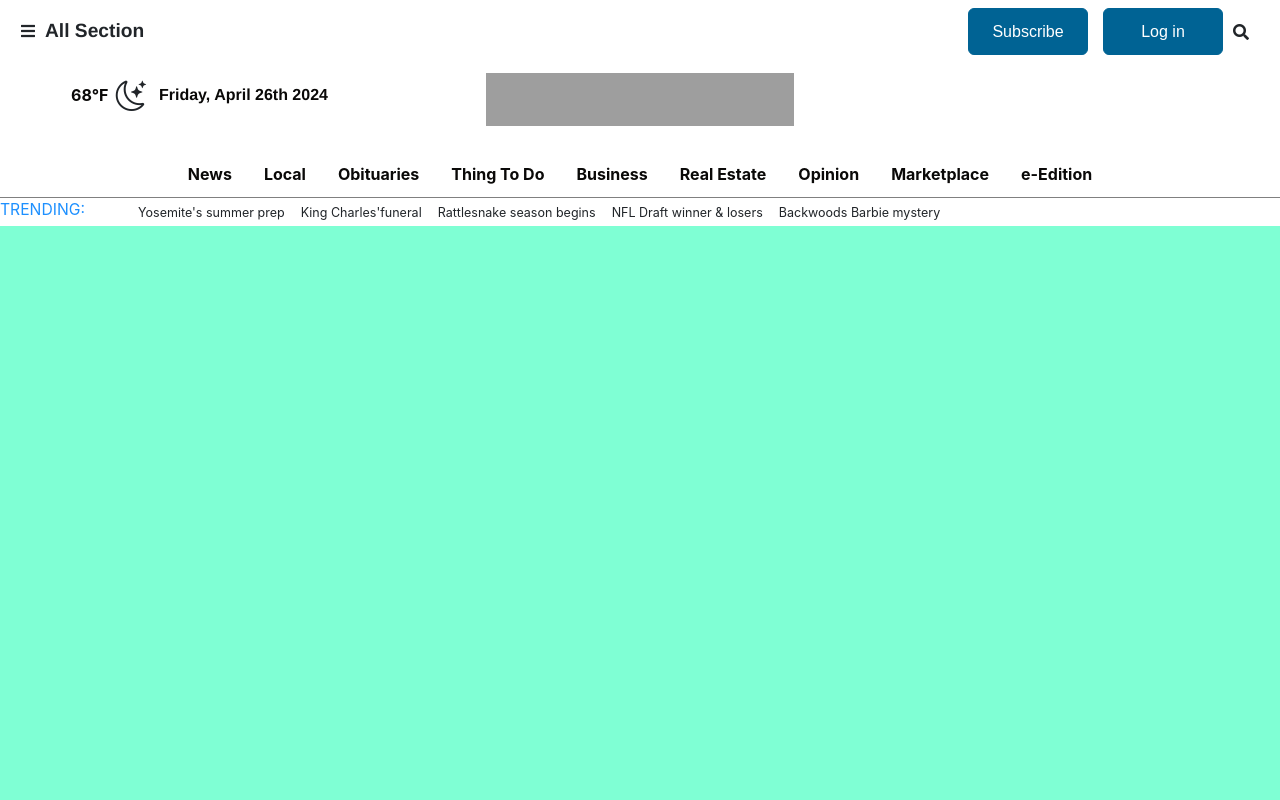
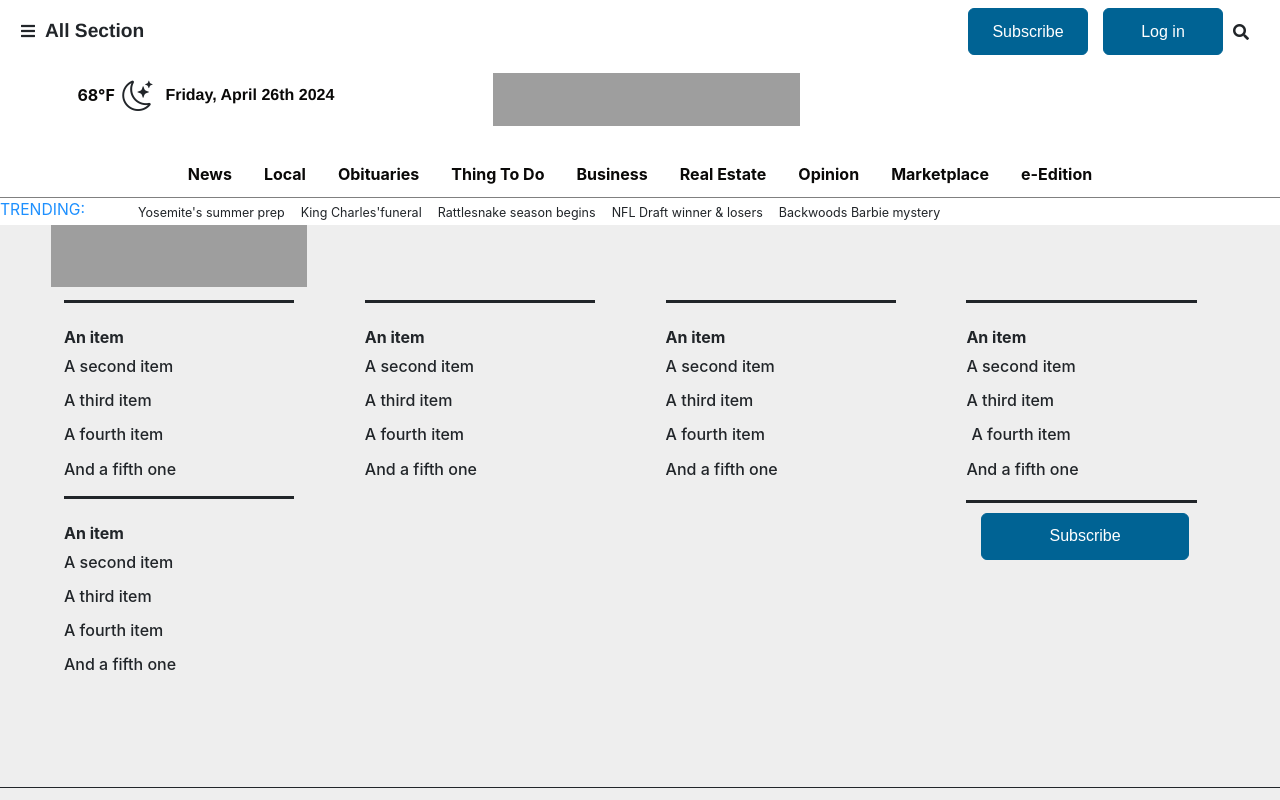
Before and after one commit to adi-web/mercury_news, a React (Create React App) app: page / in a window 1280 px wide. Shown: the top 800 px of the page. Built offline with nearby package versions, Linux system fonts and the light colour scheme; grey boxes are pictures that could not be loaded.

Commit message:
all responsive

```diff
--- a/src/App.css
+++ b/src/App.css
@@ -2,15 +2,29 @@
 .l,#adi{
 
     width: 100%;
-    height: auto;
+    height: 225px;
     background-color: white;
     position: -webkit-sticky; /* For Safari */
-    position: fixed;
-    top: 0;
 
+
+}
+.al{
+    display: grid;
+    position: relative;
 }
 
 .footer-container
 {
     position: relative;
 }
+.page-body
+{
+
+
+}
+@media only screen and (max-width: 1000px) {
+    .l,#adi{
+        height:64px;
+    }
+
+}
--- a/src/App.tsx
+++ b/src/App.tsx
@@ -13,14 +13,14 @@ function App() {
 
       <>
 
-
+        <div className="al">
           <div id="adi" className="l">
               <Header/>
           </div>
-          <Body/>
+
           <Footer/>
 
-
+        </div>
       </>
   );
 }
--- a/src/components/Body.css
+++ b/src/components/Body.css
@@ -2,6 +2,27 @@
 {
     width: 100%;
     height: 2000px;
-    background-color: aquamarine;
+    background-color: ghostwhite;
+
+
 
 }
+.primary-container{
+    margin-top: 25px;
+    margin-bottom: 16px;
+    margin-right: 93px;
+    margin-left: 93px;
+    background-color: red;
+    height: 250px;
+
+
+}
+.c{
+    position: unset;
+    width: 250px;
+}
+.principal-article
+{
+    display: inline-flex;
+    flex-wrap: wrap;
+}
--- a/src/components/Body.tsx
+++ b/src/components/Body.tsx
@@ -3,7 +3,17 @@ import './Body.css'
 function Body() {
     return (
         <div className="body-container">
-        fdsg
+
+            <div className="primary-container">
+                <div className="principal-article">
+
+
+
+
+                </div>
+            </div>
+
+
         </div>
     )
 }
--- a/src/components/Header.css
+++ b/src/components/Header.css
@@ -11,7 +11,7 @@
 .header{
     width: 100%;
     height: 226px;
-    position: static;
+
 
 
 }
@@ -21,6 +21,8 @@
     height: 64px;
     background-color: white;
     border-bottom-style: solid;
+    position: fixed;
+    top: 0;
 
 }
 
@@ -77,7 +79,7 @@
 }
 
 .first_nav, .col{
-    width: 100%;
+    width: 100vw;
     height: 63px;
     align-content: center;
 
@@ -317,6 +319,10 @@
 
 .navbar>.container-fluid{
     justify-content: center;
+    width: auto;
+    padding: 0;
+    margin: 0;
+    width: 100vw;
 }
 
 .container-nav-trending > p{
@@ -342,7 +348,7 @@
 }
 
 
-@media only screen and (max-width: 960px) {
+@media only screen and (max-width: 1000px) {
 
     .container-button{
         display: none;
@@ -369,6 +375,7 @@
     }
     .first_nav
     {
+        width: 100vw;
         align-content: center;
         padding-top: 15px;
         height: 64px;
@@ -423,7 +430,7 @@
     .first_nav
     {
         align-content: center;
-        padding-top: 15px;
+        padding-top: 12px;
 
     }
 
--- a/src/components/Header.tsx
+++ b/src/components/Header.tsx
@@ -88,7 +88,7 @@ function Header() {
 
         const second4=document.getElementById("second-container");
 
-        if (window.scrollY > 80) {
+        if (window.scrollY > 50) {
 
 
 
```
